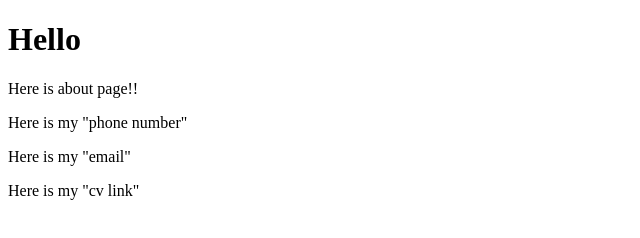
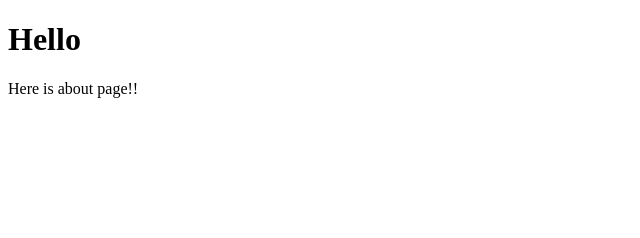
Before and after one commit to KiLcRaFt/Server_week-5, a website: page about.html in a window 1280 px wide. Shown: the whole page, without its empty margins (0-640 px from the left). Drawn offline with Linux system fonts and the light colour scheme.

Commit message:
Chaged contact and about html pages

```diff
--- a/about.html
+++ b/about.html
@@ -8,9 +8,6 @@
 <body>
     <h1>Hello</h1>
     <p>Here is about page!!</p>
-    <p>Here is my "phone number"</p>
-    <p>Here is my "email"</p>
-    <p>Here is my "cv link"</p>
 
 </body>
 </html>
```
Also changed, not shown: contact.html (+3 -0 lines).
